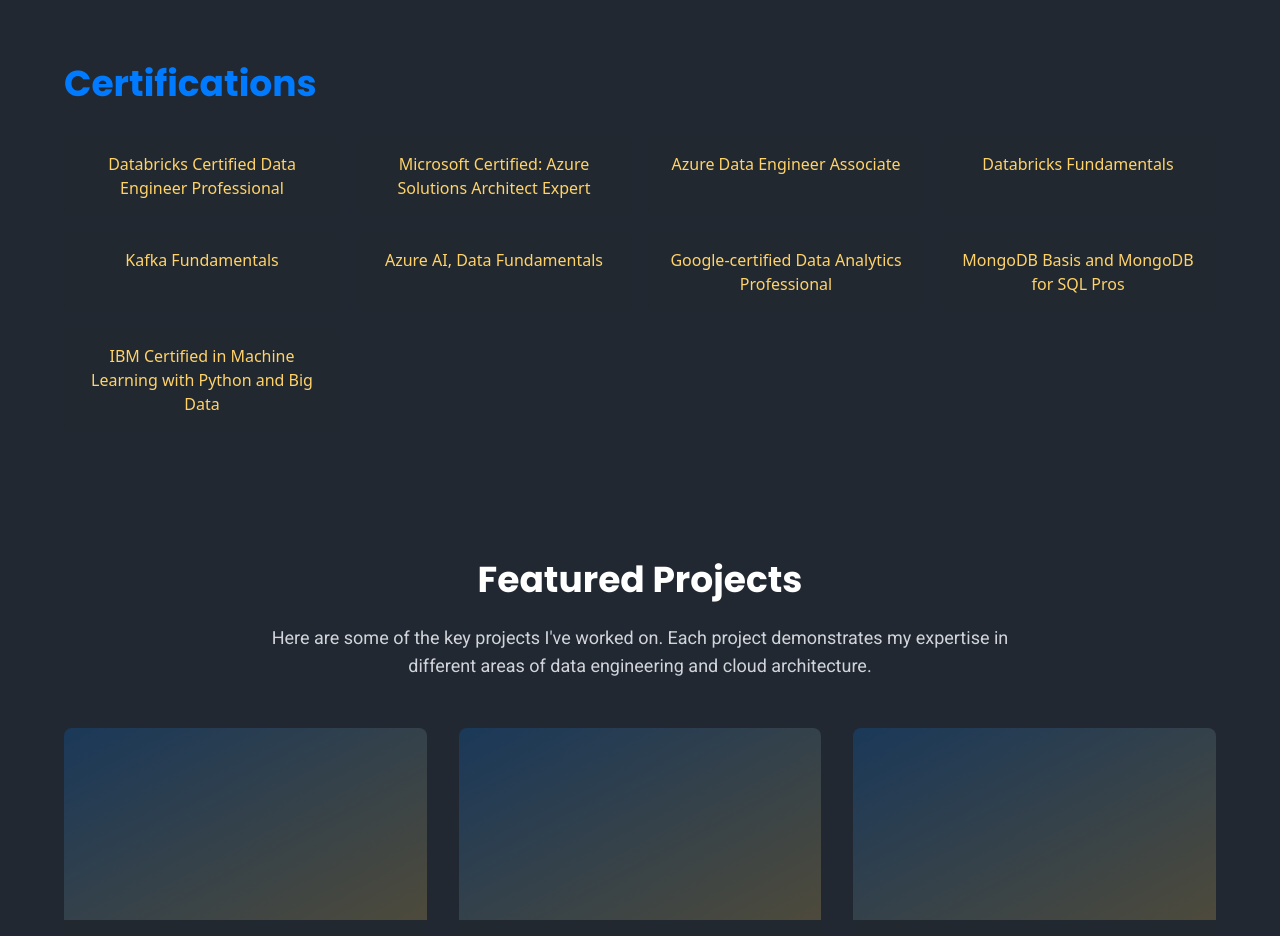
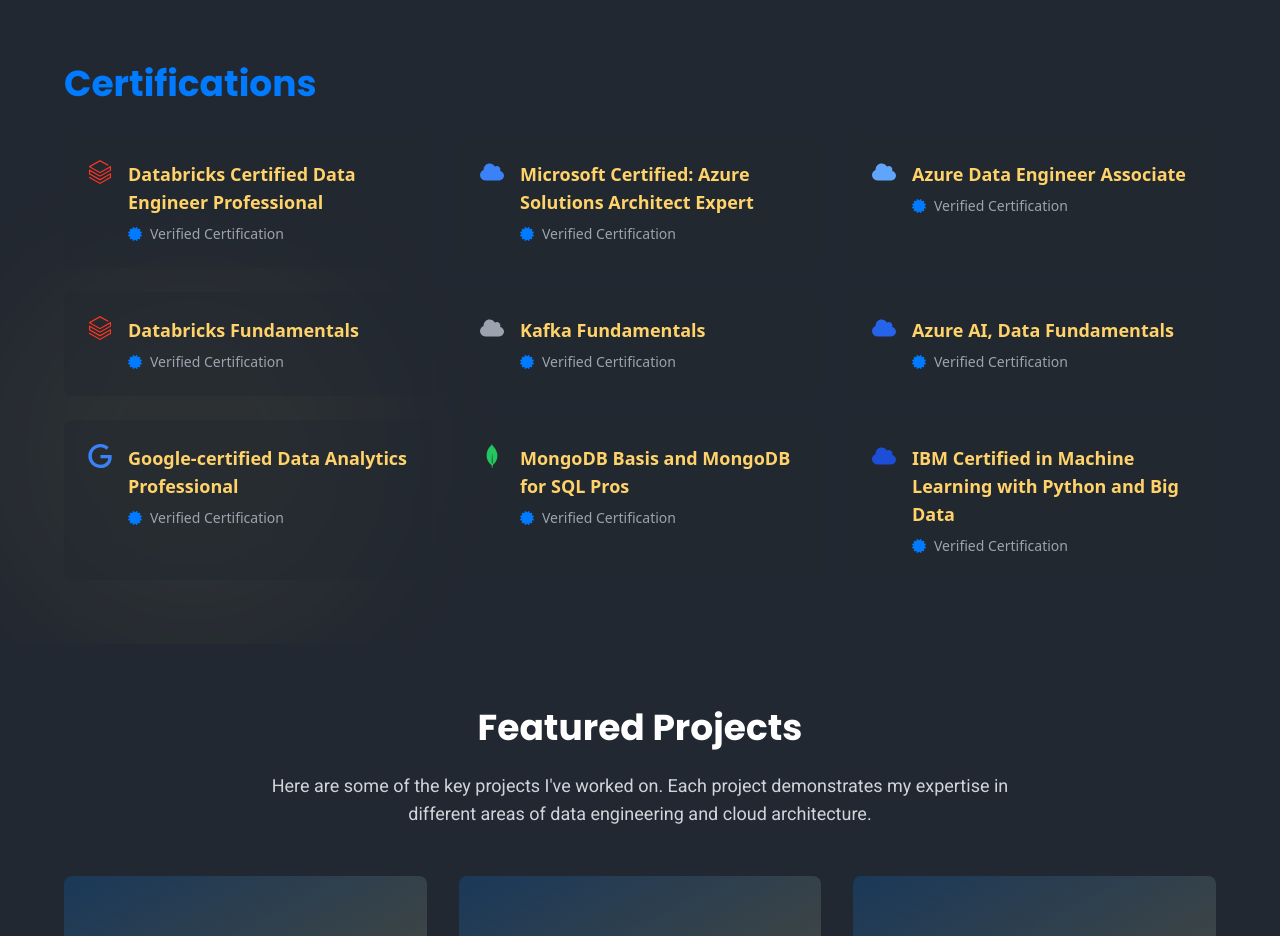
Before and after one commit to kishorpulagam92/portfolio-website, a Next.js app: page /portfolio-website/ in a window 1280 px wide. Shown: the part 3820-4756 px from the top of the page. Built offline with nearby package versions, Linux system fonts and the light colour scheme.

Commit message:
certifications

```diff
--- a/src/components/Resume.tsx
+++ b/src/components/Resume.tsx
@@ -1,6 +1,8 @@
 'use client'
 
 import { motion } from 'framer-motion'
+import { FaAward, FaCertificate, FaGraduationCap, FaCloud } from 'react-icons/fa'
+import { SiDatabricks, SiMongodb, SiGoogle } from 'react-icons/si'
 
 const experiences = [
   {
@@ -73,21 +75,63 @@ const skills = {
 }
 
 const certifications = [
-  'Databricks Certified Data Engineer Professional',
-  'Microsoft Certified: Azure Solutions Architect Expert',
-  'Azure Data Engineer Associate',
-  'Databricks Fundamentals',
-  'Kafka Fundamentals',
-  'Azure AI, Data Fundamentals',
-  'Google-certified Data Analytics Professional',
-  'MongoDB Basis and MongoDB for SQL Pros',
-  'IBM Certified in Machine Learning with Python and Big Data',
+  {
+    name: 'Databricks Certified Data Engineer Professional',
+    icon: SiDatabricks,
+    color: 'text-[#FF3621]'
+  },
+  {
+    name: 'Microsoft Certified: Azure Solutions Architect Expert',
+    icon: FaCloud,
+    color: 'text-blue-500'
+  },
+  {
+    name: 'Azure Data Engineer Associate',
+    icon: FaCloud,
+    color: 'text-blue-400'
+  },
+  {
+    name: 'Databricks Fundamentals',
+    icon: SiDatabricks,
+    color: 'text-[#FF3621]'
+  },
+  {
+    name: 'Kafka Fundamentals',
+    icon: FaCloud,
+    color: 'text-gray-400'
+  },
+  {
+    name: 'Azure AI, Data Fundamentals',
+    icon: FaCloud,
+    color: 'text-blue-600'
+  },
+  {
+    name: 'Google-certified Data Analytics Professional',
+    icon: SiGoogle,
+    color: 'text-blue-500'
+  },
+  {
+    name: 'MongoDB Basis and MongoDB for SQL Pros',
+    icon: SiMongodb,
+    color: 'text-green-500'
+  },
+  {
+    name: 'IBM Certified in Machine Learning with Python and Big Data',
+    icon: FaCloud,
+    color: 'text-blue-700'
+  }
 ]
 
 export default function Resume() {
   return (
-    <section id="resume" className="section-padding bg-secondary">
-      <div className="container mx-auto">
+    <section id="resume" className="section-padding bg-secondary relative overflow-hidden">
+      {/* Background decorative elements */}
+      <div className="absolute inset-0 overflow-hidden">
+        <div className="absolute top-0 right-0 w-96 h-96 bg-primary/5 rounded-full blur-3xl"></div>
+        <div className="absolute bottom-0 left-0 w-96 h-96 bg-accent/5 rounded-full blur-3xl"></div>
+      </div>
+
+      <div className="container mx-auto relative z-10">
         <motion.div
           initial={{ opacity: 0, y: 20 }}
           whileInView={{ opacity: 1, y: 0 }}
@@ -193,19 +237,33 @@ export default function Resume() {
         {/* Certifications */}
         <div>
           <h3 className="heading-2 text-primary mb-8">Certifications</h3>
-          <div className="grid md:grid-cols-2 lg:grid-cols-4 gap-4">
-            {certifications.map((cert, index) => (
+          <div className="grid md:grid-cols-2 lg:grid-cols-3 gap-6">
+            {certifications.map((cert, index) => {
+              const Icon = cert.icon
+              return (
                 <motion.div
                   key={index}
                   initial={{ opacity: 0, y: 20 }}
                   whileInView={{ opacity: 1, y: 0 }}
                   transition={{ duration: 0.5, delay: index * 0.1 }}
                   viewport={{ once: true }}
-                className="bg-secondary/50 p-4 rounded-lg text-center"
+                  className="bg-secondary/50 p-6 rounded-lg hover:bg-secondary/70 transition-colors"
                 >
-                <p className="font-medium text-accent">{cert}</p>
+                  <div className="flex items-start gap-4">
+                    <div className={`${cert.color} text-2xl`}>
+                      <Icon />
+                    </div>
+                    <div>
+                      <h4 className="text-lg font-semibold text-accent mb-2">{cert.name}</h4>
+                      <div className="flex items-center gap-2 text-sm text-gray-400">
+                        <FaCertificate className="text-primary" />
+                        <span>Verified Certification</span>
+                      </div>
+                    </div>
+                  </div>
                 </motion.div>
-            ))}
+              )
+            })}
           </div>
         </div>
       </div>
```
Lines whose indentation alone changed are shown as unchanged.
